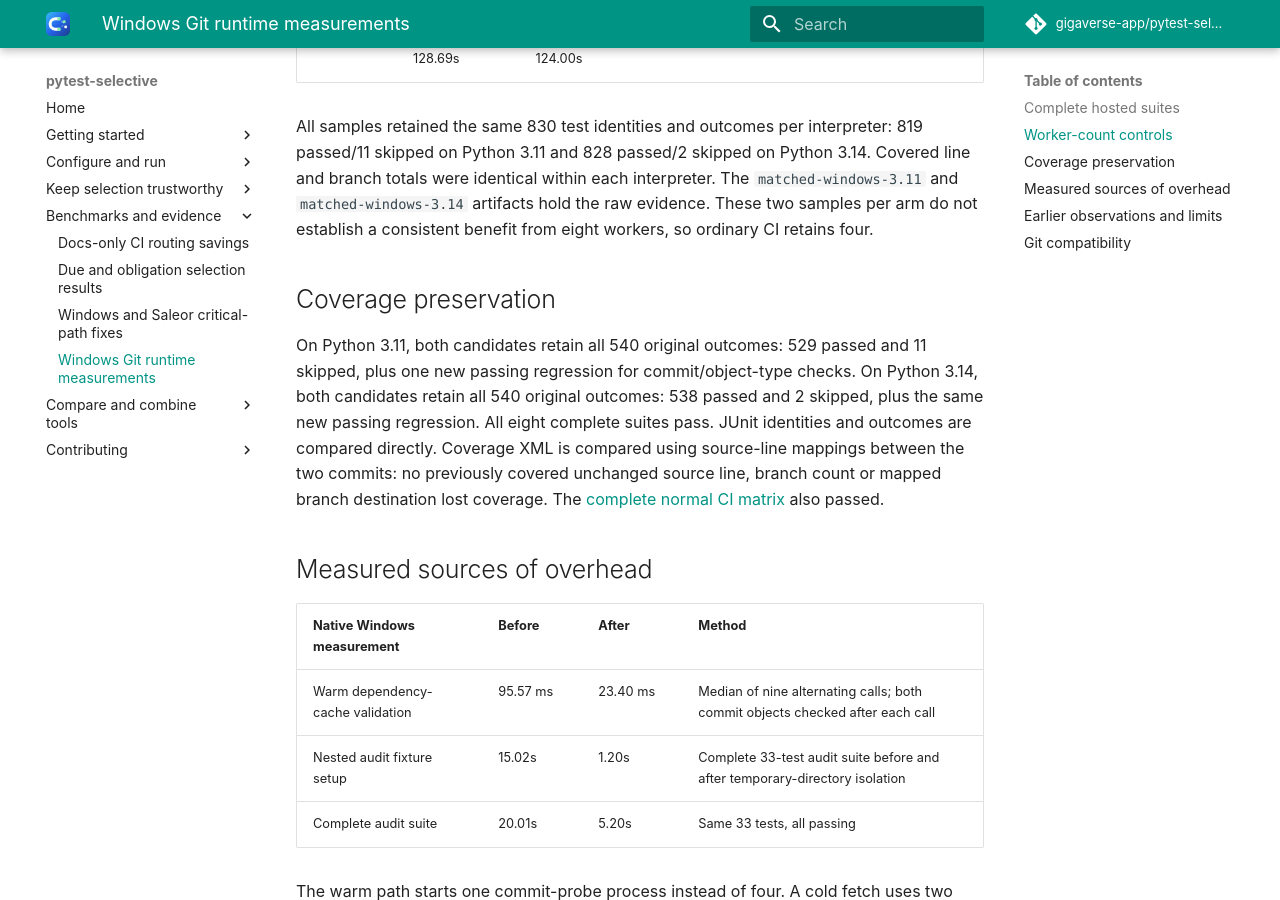
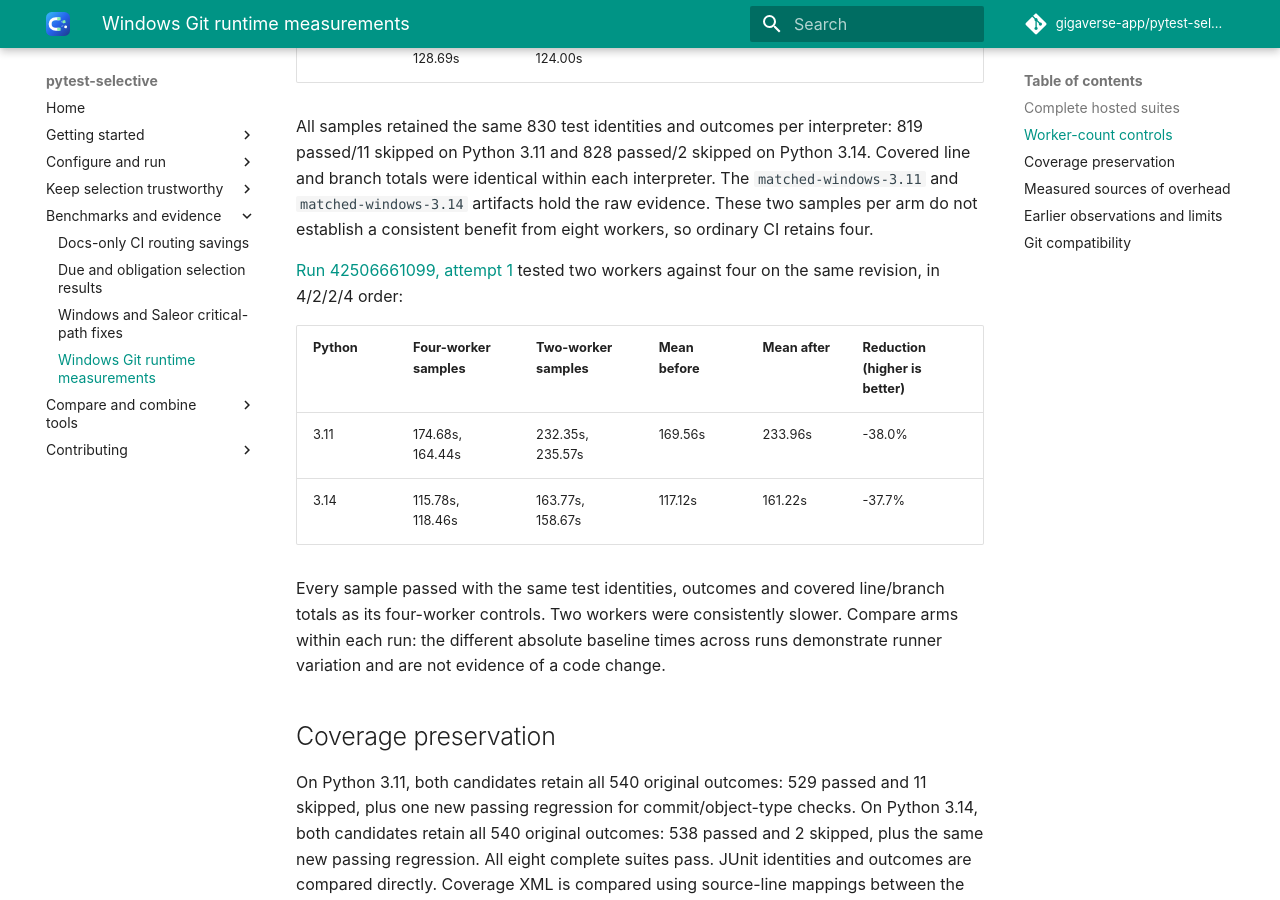
Before and after one commit to gigaverse-app/pytest-selective, an MkDocs documentation site: the page built from docs/benchmarks/windows-runtime.md, in a window 1280 px wide and 900 px high, scrolled down 1721 px. Built offline with MkDocs 1.6.1 and Material for MkDocs 9.7.7, drawn with Linux system fonts in a browser that asks for light colours; comment, search, counter and statistics services are not loaded.

Commit message:
docs(ci): record the slower two-worker Windows control

```diff
--- a/docs/benchmarks/windows-runtime.md
+++ b/docs/benchmarks/windows-runtime.md
@@ -69,6 +69,19 @@ Covered line and branch totals were identical within each interpreter. The
 These two samples per arm do not establish a consistent benefit from eight
 workers, so ordinary CI retains four.
 
+[Run 42506661099, attempt 1](https://github.com/gigaverse-app/pytest-selective/actions/runs/42506661099)
+tested two workers against four on the same revision, in 4/2/2/4 order:
+
+| Python | Four-worker samples | Two-worker samples | Mean before | Mean after | Reduction (higher is better) |
+| --- | --- | --- | --- | --- | --- |
+| 3.11 | 174.68s, 164.44s | 232.35s, 235.57s | 169.56s | 233.96s | -38.0% |
+| 3.14 | 115.78s, 118.46s | 163.77s, 158.67s | 117.12s | 161.22s | -37.7% |
+
+Every sample passed with the same test identities, outcomes and covered
+line/branch totals as its four-worker controls. Two workers were consistently
+slower. Compare arms within each run: the different absolute baseline times
+across runs demonstrate runner variation and are not evidence of a code change.
+
 ## Coverage preservation
 
 On Python 3.11, both candidates retain all 540 original outcomes: 529 passed and
```
